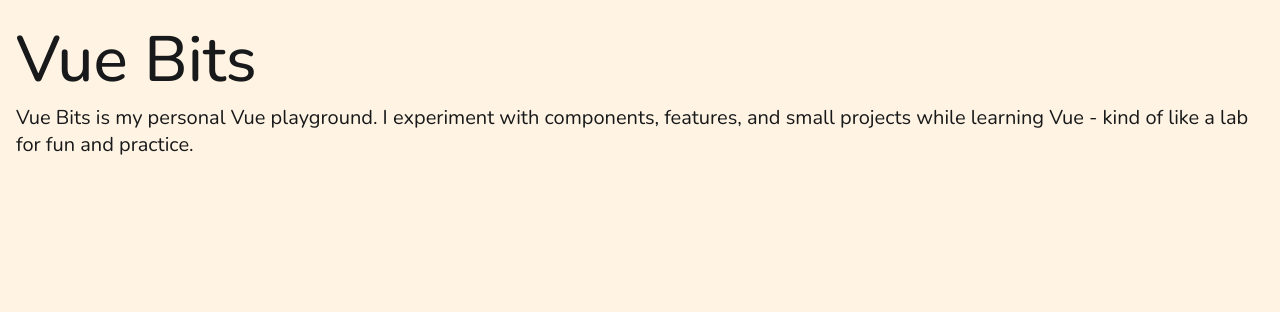
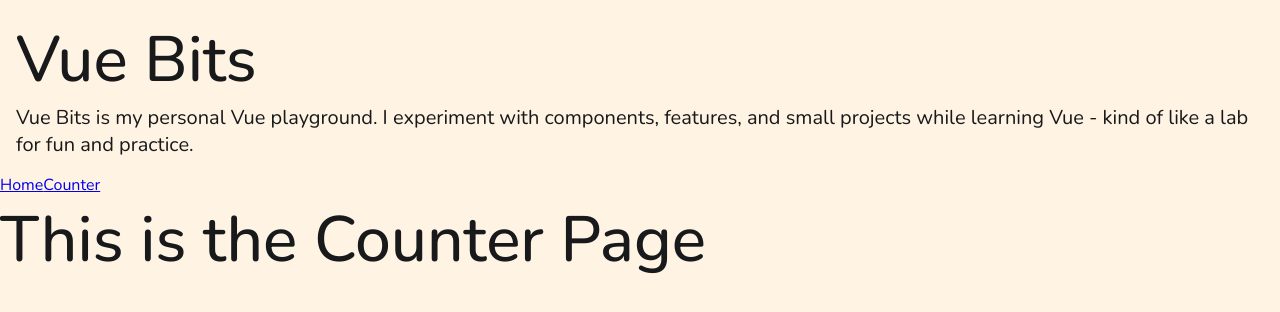
Before and after one commit to louiseka/vue-bits, a Vue app: page /counter in a window 1280 px wide. Shown: the top 312 px of the page. Built offline with nearby package versions, Linux system fonts and the light colour scheme.

Commit message:
Creating and using vue router for views

```diff
--- a/src/App.vue
+++ b/src/App.vue
@@ -1,10 +1,14 @@
 <script setup>
+import { RouterView } from "vue-router";
 import Header from "@/components/Header.vue";
+import Navigation from "@/components/Navigation.vue";
 </script>
 
 <template>
   <div class="wrapper">
     <Header></Header>
+    <Navigation></Navigation>
+    <RouterView></RouterView>
   </div>
 </template>
 
--- a/src/components/Navigation.vue
+++ b/src/components/Navigation.vue
@@ -1,3 +1,10 @@
-<script setup></script>
-<template></template>
+<script setup>
+import { RouterLink } from "vue-router";
+</script>
+<template>
+  <nav>
+    <RouterLink to="/">Home</RouterLink>
+    <RouterLink to="/counter">Counter</RouterLink>
+  </nav>
+</template>
 <style scoped></style>
--- a/src/main.js
+++ b/src/main.js
@@ -1,5 +1,9 @@
 import { createApp } from "vue";
 import App from "./App.vue";
 import "@/assets/styles/index.css";
+import { router } from "./router/index";
 
-createApp(App).mount("#app");
+const app = createApp(App);
+
+app.use(router);
+app.mount("#app");
--- /dev/null
+++ b/src/router/index.js
@@ -0,0 +1,22 @@
+import { createWebHistory, createRouter } from "vue-router";
+
+import HomeView from "@/views/HomeView.vue";
+import CounterView from "@/views/CounterView.vue";
+
+const routes = [
+  {
+    path: "/",
+    name: "home",
+    component: HomeView,
+  },
+  {
+    path: "/counter",
+    name: "counter",
+    component: CounterView,
+  },
+];
+
+export const router = createRouter({
+  history: createWebHistory(),
+  routes,
+});
--- /dev/null
+++ b/src/views/CounterView.vue
@@ -0,0 +1,3 @@
+<script setup></script>
+<template><h1>This is the Counter Page</h1></template>
+<style scoped></style>
--- /dev/null
+++ b/src/views/HomeView.vue
@@ -0,0 +1,3 @@
+<script setup></script>
+<template><h1>This is the Home page</h1></template>
+<style scoped></style>
```
